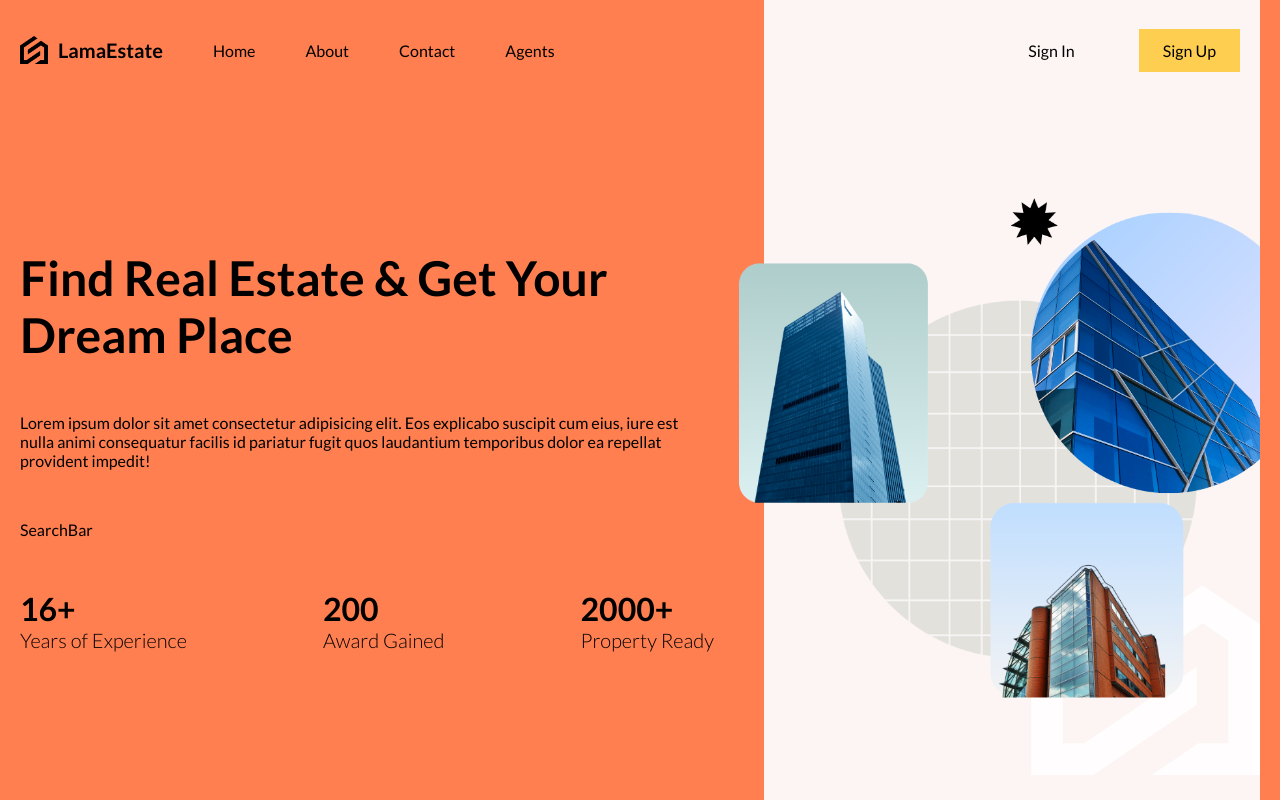
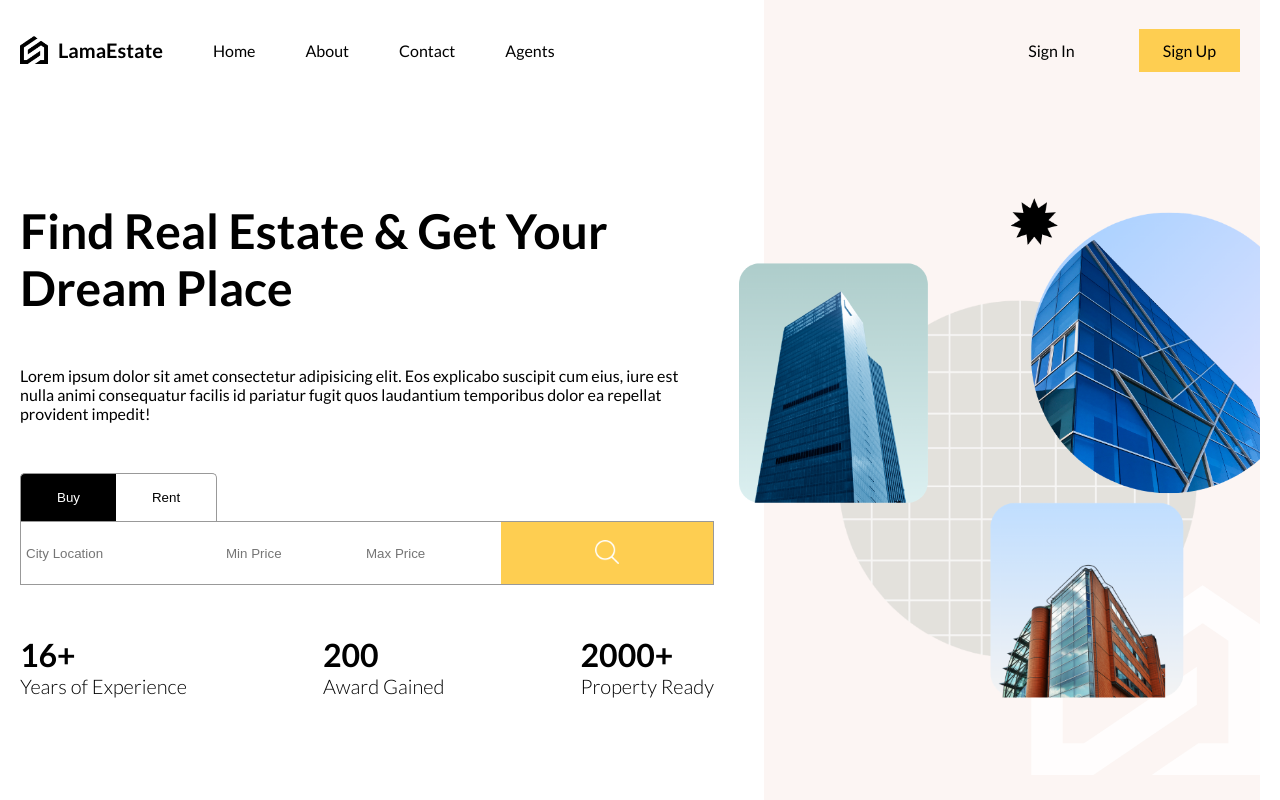
Before and after one commit to jonascura/react-realEstateApp, a React (Vite) app: page / in a window 1280 px wide. Shown: the top 800 px of the page. Built offline with nearby package versions, Linux system fonts and the light colour scheme.

Commit message:
create searchBar

```diff
--- a/src/componants/navbar/SearchBar.jsx
+++ b/src/componants/navbar/SearchBar.jsx
@@ -1,9 +1,43 @@
-import React from 'react';
+import React, { useState } from 'react';
 import "./searchBar.scss"
 
+const types = ["buy", "rent"];
+
 const SearchBar = () => {
+  const [query, setQuery] = useState({
+    type: "buy",
+    location: "",
+    minPrice: 0,
+    maxPrice: 0,
+  });
+
+  // used onClick switch highlighted button type to switch button style
+  const switchType = (event) => {
+    setQuery((prev) => ({ ...prev, type: event}));
+  }
+
   return (
-    <div className='searchBar'>SearchBar</div>
+    <div className='searchBar'>
+      <div className='type'>
+        {types.map(type => (
+          <button
+            key={type}
+            onClick={() => switchType(type)}
+            className={query.type === type? 'active' : ''}
+          >
+            {type}
+          </button>
+        ))}
+      </div>
+      <form>
+        <input type='text' name='location' placeholder='City Location' />
+        <input type='number' name='minPrice' placeholder='Min Price' />
+        <input type='number' name='maxPrice' min={0} max={10000000} placeholder='Max Price' />
+        <button>
+          <img src='/search.png' alt='' />
+        </button>
+      </form>
+    </div>
   )
 }
 
--- a/src/componants/navbar/searchBar.scss
+++ b/src/componants/navbar/searchBar.scss
@@ -0,0 +1,92 @@
+@import "../../responsive.scss";
+
+.searchBar {
+  .type {
+
+
+    button {
+      padding: 16px 36px;
+      border: 1px solid #999;
+      border-bottom: none;
+      cursor: pointer;
+      background-color: white;
+      text-transform: capitalize;
+
+      &.active {
+        background-color: black;
+        color: white;
+      }
+
+      &:first-child {
+        border-top-left-radius: 5px;
+        border-right: none;
+      }
+      &:last-child {
+        border-top-right-radius: 5px;
+        border-left: none;
+      }
+    }
+  }
+
+  form {
+    border: 1px solid #999;
+    display: flex;
+    justify-content: space-between;
+    height: 64px;
+    // gap: 5px;
+
+    @include sm {
+      flex-direction: column;
+      border: none;
+    }
+
+    input {
+      border: none;
+      padding: 0px 10px;
+      width: 200px;
+
+      @include lg {
+        padding: 0px 5px;
+
+        &:nth-child(2),
+        &:nth-child(3) {
+          width: 140px;
+        }
+      }
+      @include md {
+        width: 200px;
+        &:nth-child(2),
+        &:nth-child(3) {
+          width: 200px;
+        }
+      }
+
+      @include sm{
+        width: auto;
+        &:nth-child(2),
+        &:nth-child(3) {
+          width: auto;
+        }
+        padding: 20px;
+        border: 1px solid #999;
+
+      }
+    }
+
+    button {
+      border: none;
+      cursor: pointer;
+      background-color: #fece51;
+      flex: 1;
+
+      @include sm{
+        padding: 10px;
+      }
+
+      img {
+        width: 24px;
+        height: 24px;
+      }
+    }
+  }
+}
--- a/src/layout.scss
+++ b/src/layout.scss
@@ -13,17 +13,17 @@
   flex-direction: column;
 
   @include lg {
-    background-color: coral;
+    // background-color: coral;
     max-width: 1280px;
   }
 
   @include md {
-    background-color: cornflowerblue;
+    // background-color: cornflowerblue;
     max-width: 768px;
   }
 
   @include sm {
-    background-color: red;
+    // background-color: red;
     max-width: 640px;
   }
 
--- a/src/routes/HomePage.jsx
+++ b/src/routes/HomePage.jsx
@@ -19,6 +19,7 @@
           </p>
 
           <SearchBar />
+
           <div className="boxes">
             <div className="box">
               <h1>16+</h1>
```
